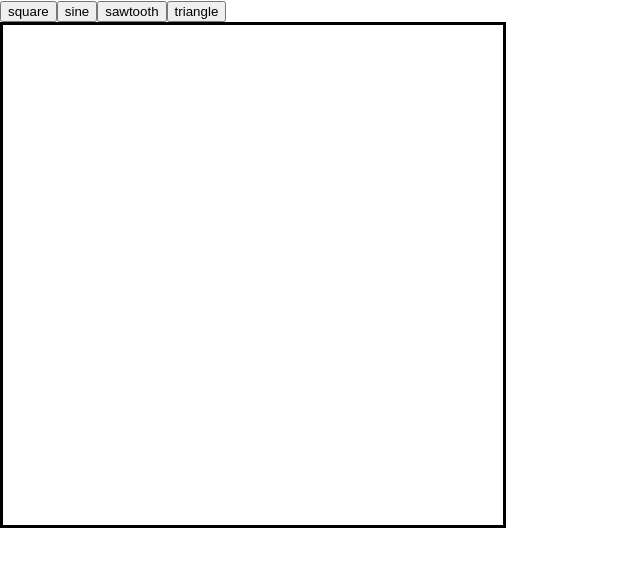
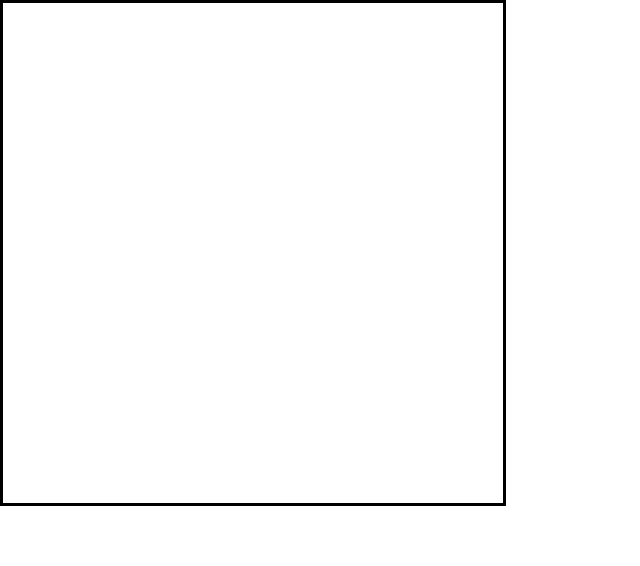
Before and after one commit to Blake-D/web-osc-2, a React (Create React App) app: page / in a window 1280 px wide. Shown: the top 566 px of the page, without its empty margins (0-640 px from the left). Built offline with nearby package versions, Linux system fonts and the light colour scheme.

Commit message:
routine push. no closer to figuring out frequency changes

```diff
--- a/src/App.js
+++ b/src/App.js
@@ -26,59 +26,44 @@ function App() {
 
   var oscillatorX
 
+  // const [oscX, setOscX] = useState({
+  //   type: "sine",
+  //   frequency: 200,
+  //   playing: false
+  // })
+
   let oscX = {
     type: "sine",
     frequency: 200,
     playing: false
   }
 
-  var audioContext = new AudioContext()
-
-  function playX(){
-    oscillatorX = audioContext.createOscillator()
-    oscillatorX.type = oscX.type
-    oscillatorX.frequency.setValueAtTime(oscX.frequency, audioContext.currentTime)
-    oscillatorX.connect(audioContext.destination)
-    oscillatorX.start()
-  }
 
   function stopX(){
     oscillatorX.stop()
   }
 
-  function changeSquare(){
-    playX()
-    oscX.type = "square"
-    playX()
+  const audioContext = new AudioContext()
+
+  function playX(){
+    if(oscX.playing === false){
+      oscX.playing = true
+      oscillatorX = audioContext.createOscillator()
+      oscillatorX.type = oscX.type
+      oscillatorX.frequency.setValueAtTime(oscX.frequency, audioContext.currentTime)
+      oscillatorX.connect(audioContext.destination)
+      oscillatorX.start()
+    } else if(oscX.playing === true){
+      oscX.playing = false
+      stopX()
+    }
   }
 
-  function changeSine(){
-    playX()
-    oscX.type = "sine"
-    playX()
-  }
-
-  function changeSawtooth(){
-    playX()
-    oscX.type = "sawtooth"
-    playX()
-  }
-
-  function changeTriangle(){
-    playX()
-    oscX.type = "triangle"
-    playX()
-  }
 
   return (
     <div className="App">
-      {/* <button onClick={playX}>play</button> */}
-      <button onClick={changeSquare}>square</button>
-      <button onClick={changeSine}>sine</button>
-      <button onClick={changeSawtooth}>sawtooth</button>
-      <button onClick={changeTriangle}>triangle</button>
-      {/* <div id="test-area" onMouseMove={changeFreq}></div> */}
-      <div id="test-area" onMouseDown={playX} onMouseUp={stopX}></div>
+      <div id="test-area" onClick={playX}></div>
+      {/* <button onClick={up100}>click me</button> */}
       {/* <p>Mouse X is: {x}</p>
       <p>Mouse Y is: {y}</p> */}
     </div>
```
